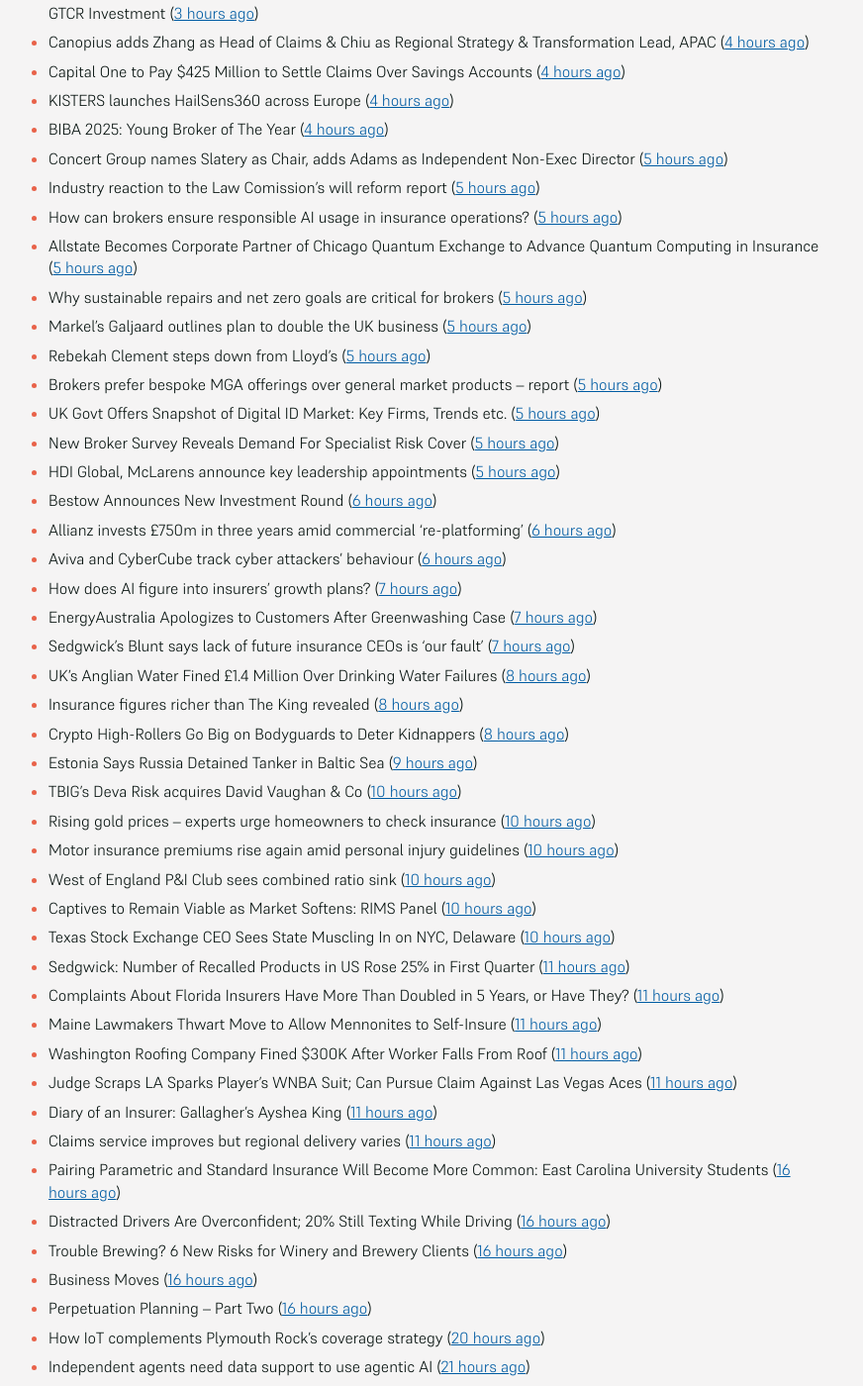
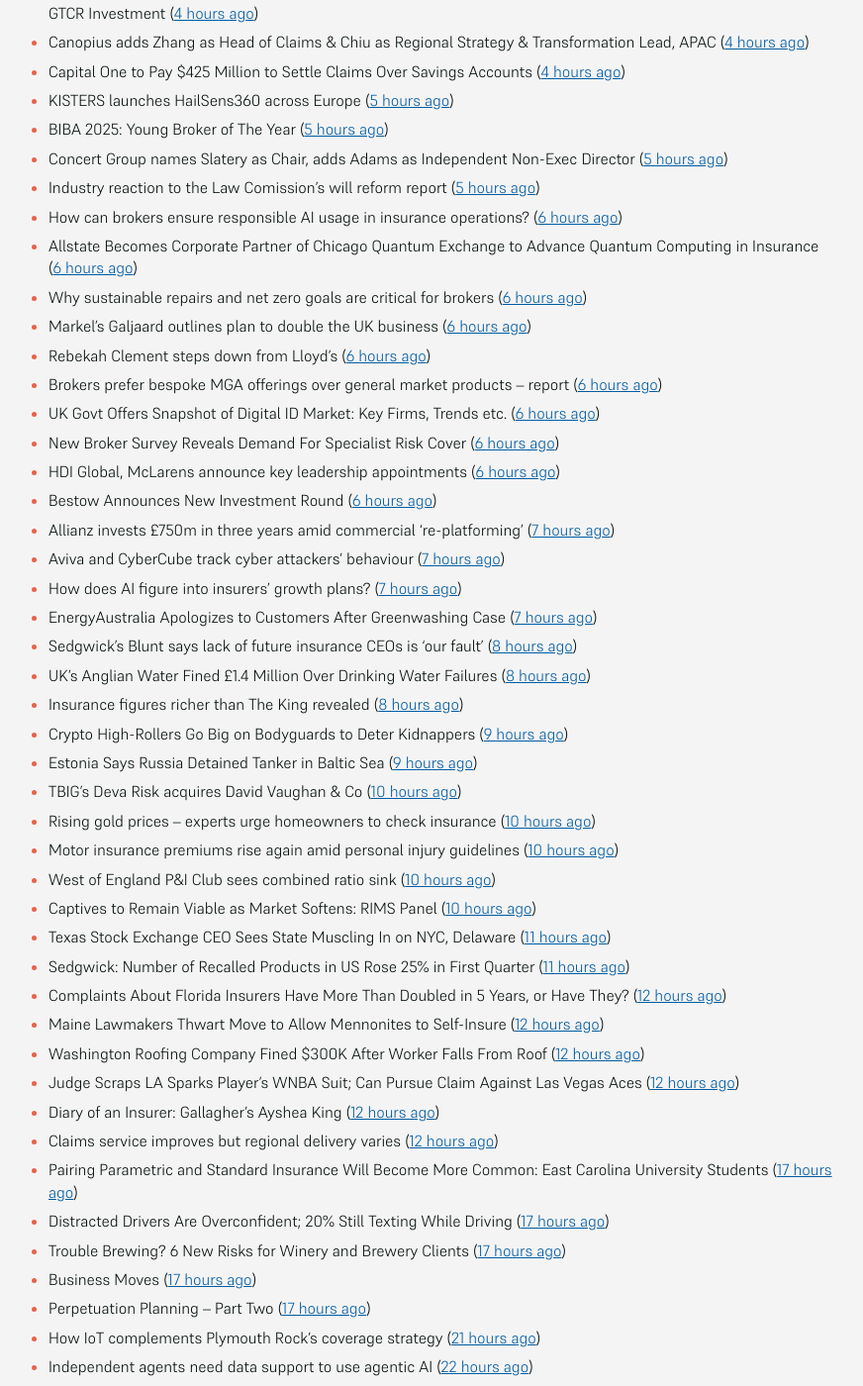
Before and after one commit to mat-0/feeds.thechels.uk, a Jekyll site: the page built from index.md, in a window 1280 px wide and 1400 px high, scrolled down 905 px. Shown: the whole window at 99% size, without its empty margins (215-1087 px from the left). Built offline with Jekyll 4.4.1, drawn with Linux system fonts in a browser that asks for light colours; some of the changed text lies outside the part shown.

Commit message:
New Feed

```diff
--- a/index.md
+++ b/index.md
@@ -8,72 +8,72 @@ description: Latest Updates
 [Get this as an RSS feed](/feed.rss)
 
 <!-- news_marker starts -->
-- Despite Backlash From Trump, DEI Hasn’t Disappeared at US Companies ([22 minutes ago](https://www.insurancejournal.com/news/national/2025/05/19/824379.htm))
-- Fire Destroys Mansion on a Former Louisiana Sugar Plantation ([30 minutes ago](https://www.insurancejournal.com/news/southcentral/2025/05/19/824378.htm))
-- Aon and Moody’s expand reinsurance casualty collaboration ([40 minutes ago](https://www.reinsurancene.ws/aon-and-moodys-expand-reinsurance-casualty-collaboration/))
+- Despite Backlash From Trump, DEI Hasn’t Disappeared at US Companies ([48 minutes ago](https://www.insurancejournal.com/news/national/2025/05/19/824379.htm))
+- Fire Destroys Mansion on a Former Louisiana Sugar Plantation ([56 minutes ago](https://www.insurancejournal.com/news/southcentral/2025/05/19/824378.htm))
+- Aon and Moody’s expand reinsurance casualty collaboration ([1 hours ago](https://www.reinsurancene.ws/aon-and-moodys-expand-reinsurance-casualty-collaboration/))
 - Boroughs appointed Vice Chairman of Chubb Group, Hogan promoted to CIO ([1 hours ago](https://www.reinsurancene.ws/boroughs-appointed-vice-chairman-of-chubb-group-hogan-promoted-to-cio/))
-- April investments highlight growing appetite for China’s re/insurance sector ([1 hours ago](https://www.reinsurancene.ws/april-investments-highlight-growing-appetite-for-chinas-re-insurance-sector/))
-- Zurich targeting 30% SME growth in 2025 ([1 hours ago](https://www.postonline.co.uk/news/7957779/zurich-targeting-30-sme-growth-in-2025))
-- Aviva Partners with CyberCube to Enhance Cyber Threat Detection and Exposure Management ([1 hours ago](https://www.insurtechinsights.com/aviva-partners-with-cybercube-to-enhance-cyber-threat-detection-and-exposure-management/))
-- M&S’ Slow Recovery From Cyberattack Puts it at Risk of Lasting Damage ([1 hours ago](https://www.insurancejournal.com/news/international/2025/05/19/824356.htm))
+- April investments highlight growing appetite for China’s re/insurance sector ([2 hours ago](https://www.reinsurancene.ws/april-investments-highlight-growing-appetite-for-chinas-re-insurance-sector/))
+- Zurich targeting 30% SME growth in 2025 ([2 hours ago](https://www.postonline.co.uk/news/7957779/zurich-targeting-30-sme-growth-in-2025))
+- Aviva Partners with CyberCube to Enhance Cyber Threat Detection and Exposure Management ([2 hours ago](https://www.insurtechinsights.com/aviva-partners-with-cybercube-to-enhance-cyber-threat-detection-and-exposure-management/))
+- M&S’ Slow Recovery From Cyberattack Puts it at Risk of Lasting Damage ([2 hours ago](https://www.insurancejournal.com/news/international/2025/05/19/824356.htm))
 - New Partnership Aims to Boost In-Car Chip Security ([2 hours ago](https://insurance-edge.net/2025/05/19/new-partnership-aims-to-boost-in-car-chip-security/))
 - Aon appoints Neil Maynard as Chief Broking Officer, Aviation ([2 hours ago](https://www.reinsurancene.ws/aon-appoints-neil-maynard-as-chief-broking-officer-aviation/))
-- VIG bids for majority stake in Moldasig ([2 hours ago](https://www.reinsurancene.ws/vig-bids-for-majority-stake-in-moldasig/))
-- UK Legal Aid Hack Includes ‘Significant Amount’ of Personal Data ([2 hours ago](https://www.insurancejournal.com/news/international/2025/05/19/824353.htm))
+- VIG bids for majority stake in Moldasig ([3 hours ago](https://www.reinsurancene.ws/vig-bids-for-majority-stake-in-moldasig/))
+- UK Legal Aid Hack Includes ‘Significant Amount’ of Personal Data ([3 hours ago](https://www.insurancejournal.com/news/international/2025/05/19/824353.htm))
 - Inigo, Johnson & Johnson backed Motion Specialty becomes Lloyd’s coverholder ([3 hours ago](https://www.reinsurancene.ws/inigo-johnson-johnson-backed-motion-specialty-becomes-lloyds-coverholder/))
 - How Aviva is redefining mid-market support ([3 hours ago](https://www.insurancebusinessmag.com/uk/news/breaking-news/how-aviva-is-redefining-midmarket-support-535375.aspx))
 - People Moves: Castillo to Head Protecdiv’s Construction; Snyder Joins Mass. Workers’ Comp Council ([3 hours ago](https://www.insurancejournal.com/news/east/2025/05/19/823716.htm))
 - Q1 Shows ‘Clear’ Signs of Commercial P/C Softening, Says CIAB ([3 hours ago](https://www.insurancejournal.com/news/national/2025/05/19/824328.htm))
 - Severe Weather Leaves at Least 27 Dead, Including 18 in Kentucky ([3 hours ago](https://www.insurancejournal.com/news/southeast/2025/05/19/824341.htm))
-- Aviva Highlights The Loss of Lawns and Gardens ([3 hours ago](https://insurance-edge.net/2025/05/19/aviva-highlights-the-loss-of-lawns-and-gardens/))
-- I’m very positive on where the legacy market is and where it’s going: RiverStone International Group CFO ([3 hours ago](https://www.reinsurancene.ws/im-very-positive-on-where-the-legacy-market-is-and-where-its-going-riverstone-international-group-cfo/))
-- Storms, Tornadoes Hit Kentucky and St. Louis as More Weather Approaches ([3 hours ago](https://www.insurancejournal.com/news/southeast/2025/05/19/824329.htm))
-- TELUS Health Acquires Workplace Options in $500 Million Deal, Accelerates Global Wellbeing Ambitions with GTCR Investment ([3 hours ago](https://www.insurtechinsights.com/telus-health-acquires-workplace-options-in-500-million-deal-accelerates-global-wellbeing-ambitions-with-gtcr-investment/))
+- Aviva Highlights The Loss of Lawns and Gardens ([4 hours ago](https://insurance-edge.net/2025/05/19/aviva-highlights-the-loss-of-lawns-and-gardens/))
+- I’m very positive on where the legacy market is and where it’s going: RiverStone International Group CFO ([4 hours ago](https://www.reinsurancene.ws/im-very-positive-on-where-the-legacy-market-is-and-where-its-going-riverstone-international-group-cfo/))
+- Storms, Tornadoes Hit Kentucky and St. Louis as More Weather Approaches ([4 hours ago](https://www.insurancejournal.com/news/southeast/2025/05/19/824329.htm))
+- TELUS Health Acquires Workplace Options in $500 Million Deal, Accelerates Global Wellbeing Ambitions with GTCR Investment ([4 hours ago](https://www.insurtechinsights.com/telus-health-acquires-workplace-options-in-500-million-deal-accelerates-global-wellbeing-ambitions-with-gtcr-investment/))
 - Canopius adds Zhang as Head of Claims & Chiu as Regional Strategy & Transformation Lead, APAC ([4 hours ago](https://www.reinsurancene.ws/canopius-adds-zhang-as-head-of-claims-chiu-as-regional-strategy-transformation-lead-apac/))
 - Capital One to Pay $425 Million to Settle Claims Over Savings Accounts ([4 hours ago](https://www.insurancejournal.com/news/east/2025/05/19/824323.htm))
-- KISTERS launches HailSens360 across Europe ([4 hours ago](https://www.reinsurancene.ws/kisters-launches-hailsens360-across-europe/))
-- BIBA 2025: Young Broker of The Year ([4 hours ago](https://insurance-edge.net/2025/05/19/biba-2025-young-broker-of-the-year/))
+- KISTERS launches HailSens360 across Europe ([5 hours ago](https://www.reinsurancene.ws/kisters-launches-hailsens360-across-europe/))
+- BIBA 2025: Young Broker of The Year ([5 hours ago](https://insurance-edge.net/2025/05/19/biba-2025-young-broker-of-the-year/))
 - Concert Group names Slatery as Chair, adds Adams as Independent Non-Exec Director ([5 hours ago](https://www.reinsurancene.ws/concert-group-names-slatery-as-chair-adds-adams-as-independent-non-exec-director/))
 - Industry reaction to the Law Comission’s will reform report ([5 hours ago](https://ifamagazine.com/industry-reaction-to-the-law-comissions-will-reform-report/))
-- How can brokers ensure responsible AI usage in insurance operations? ([5 hours ago](https://www.insurancebusinessmag.com/uk/news/technology/how-can-brokers-ensure-responsible-ai-usage-in-insurance-operations-536137.aspx))
-- Allstate Becomes Corporate Partner of Chicago Quantum Exchange to Advance Quantum Computing in Insurance ([5 hours ago](https://www.insurtechinsights.com/allstate-becomes-corporate-partner-of-chicago-quantum-exchange-to-advance-quantum-computing-in-insurance/))
-- Why sustainable repairs and net zero goals are critical for brokers ([5 hours ago](https://www.insurancebusinessmag.com/uk/news/environmental/why-sustainable-repairs-and-net-zero-goals-are-critical-for-brokers-536136.aspx))
-- Markel’s Galjaard outlines plan to double the UK business ([5 hours ago](https://www.postonline.co.uk/news/7957775/markels-galjaard-outlines-plan-to-double-the-uk-business))
-- Rebekah Clement steps down from Lloyd's ([5 hours ago](https://www.insurancebusinessmag.com/uk/news/breaking-news/rebekah-clement-steps-down-from-lloyds-536135.aspx))
-- Brokers prefer bespoke MGA offerings over general market products – report ([5 hours ago](https://www.insurancebusinessmag.com/uk/news/breaking-news/brokers-prefer-bespoke-mga-offerings-over-general-market-products--report-536134.aspx))
-- UK Govt Offers Snapshot of Digital ID Market: Key Firms, Trends etc. ([5 hours ago](https://insurance-edge.net/2025/05/19/uk-govt-offers-snapshot-of-digital-id-market-key-firms-trends-etc/))
-- New Broker Survey Reveals Demand For Specialist Risk Cover ([5 hours ago](https://insurance-edge.net/2025/05/19/new-broker-survey-reveals-demand-for-specialist-risk-cover/))
-- HDI Global, McLarens announce key leadership appointments ([5 hours ago](https://www.insurancebusinessmag.com/uk/news/breaking-news/hdi-global-mclarens-announce-key-leadership-appointments-536132.aspx))
+- How can brokers ensure responsible AI usage in insurance operations? ([6 hours ago](https://www.insurancebusinessmag.com/uk/news/technology/how-can-brokers-ensure-responsible-ai-usage-in-insurance-operations-536137.aspx))
+- Allstate Becomes Corporate Partner of Chicago Quantum Exchange to Advance Quantum Computing in Insurance ([6 hours ago](https://www.insurtechinsights.com/allstate-becomes-corporate-partner-of-chicago-quantum-exchange-to-advance-quantum-computing-in-insurance/))
+- Why sustainable repairs and net zero goals are critical for brokers ([6 hours ago](https://www.insurancebusinessmag.com/uk/news/environmental/why-sustainable-repairs-and-net-zero-goals-are-critical-for-brokers-536136.aspx))
+- Markel’s Galjaard outlines plan to double the UK business ([6 hours ago](https://www.postonline.co.uk/news/7957775/markels-galjaard-outlines-plan-to-double-the-uk-business))
+- Rebekah Clement steps down from Lloyd's ([6 hours ago](https://www.insurancebusinessmag.com/uk/news/breaking-news/rebekah-clement-steps-down-from-lloyds-536135.aspx))
+- Brokers prefer bespoke MGA offerings over general market products – report ([6 hours ago](https://www.insurancebusinessmag.com/uk/news/breaking-news/brokers-prefer-bespoke-mga-offerings-over-general-market-products--report-536134.aspx))
+- UK Govt Offers Snapshot of Digital ID Market: Key Firms, Trends etc. ([6 hours ago](https://insurance-edge.net/2025/05/19/uk-govt-offers-snapshot-of-digital-id-market-key-firms-trends-etc/))
+- New Broker Survey Reveals Demand For Specialist Risk Cover ([6 hours ago](https://insurance-edge.net/2025/05/19/new-broker-survey-reveals-demand-for-specialist-risk-cover/))
+- HDI Global, McLarens announce key leadership appointments ([6 hours ago](https://www.insurancebusinessmag.com/uk/news/breaking-news/hdi-global-mclarens-announce-key-leadership-appointments-536132.aspx))
 - Bestow Announces New Investment Round ([6 hours ago](https://insurance-edge.net/2025/05/19/bestow-announces-new-investment-round/))
-- Allianz invests £750m in three years amid commercial ‘re-platforming’ ([6 hours ago](https://www.postonline.co.uk/news/7957771/allianz-invests-ps750m-in-three-years-amid-commercial-replatforming))
-- Aviva and CyberCube track cyber attackers’ behaviour ([6 hours ago](https://www.postonline.co.uk/news/7957778/aviva-and-cybercube-track-cyber-attackers-behaviour))
+- Allianz invests £750m in three years amid commercial ‘re-platforming’ ([7 hours ago](https://www.postonline.co.uk/news/7957771/allianz-invests-ps750m-in-three-years-amid-commercial-replatforming))
+- Aviva and CyberCube track cyber attackers’ behaviour ([7 hours ago](https://www.postonline.co.uk/news/7957778/aviva-and-cybercube-track-cyber-attackers-behaviour))
 - How does AI figure into insurers' growth plans? ([7 hours ago](https://www.dig-in.com/list/how-does-ai-figure-into-insurers-growth-plans))
 - EnergyAustralia Apologizes to Customers After Greenwashing Case ([7 hours ago](https://www.insurancejournal.com/news/international/2025/05/19/824194.htm))
-- Sedgwick’s Blunt says lack of future insurance CEOs is ‘our fault’ ([7 hours ago](https://www.postonline.co.uk/news/7957772/sedgwicks-blunt-says-lack-of-future-insurance-ceos-is-our-fault))
+- Sedgwick’s Blunt says lack of future insurance CEOs is ‘our fault’ ([8 hours ago](https://www.postonline.co.uk/news/7957772/sedgwicks-blunt-says-lack-of-future-insurance-ceos-is-our-fault))
 - UK’s Anglian Water Fined £1.4 Million Over Drinking Water Failures ([8 hours ago](https://www.insurancejournal.com/news/international/2025/05/19/824185.htm))
 - Insurance figures richer than The King revealed ([8 hours ago](https://www.postonline.co.uk/news/7957777/insurance-figures-richer-than-the-king-revealed))
-- Crypto High-Rollers Go Big on Bodyguards to Deter Kidnappers ([8 hours ago](https://www.insurancejournal.com/news/international/2025/05/19/824178.htm))
+- Crypto High-Rollers Go Big on Bodyguards to Deter Kidnappers ([9 hours ago](https://www.insurancejournal.com/news/international/2025/05/19/824178.htm))
 - Estonia Says Russia Detained Tanker in Baltic Sea ([9 hours ago](https://www.insurancejournal.com/news/international/2025/05/19/824175.htm))
 - TBIG's Deva Risk acquires David Vaughan & Co ([10 hours ago](https://www.insurancebusinessmag.com/uk/news/breaking-news/tbigs-deva-risk-acquires-david-vaughan-and-co-536120.aspx))
 - Rising gold prices – experts urge homeowners to check insurance ([10 hours ago](https://www.insurancebusinessmag.com/uk/news/property-insurance/rising-gold-prices--experts-urge-homeowners-to-check-insurance-536119.aspx))
 - Motor insurance premiums rise again amid personal injury guidelines ([10 hours ago](https://www.insurancebusinessmag.com/uk/news/auto-motor/motor-insurance-premiums-rise-again-amid-personal-injury-guidelines-536118.aspx))
 - West of England P&I Club sees combined ratio sink ([10 hours ago](https://www.insurancebusinessmag.com/uk/news/marine/west-of-england-pandi-club-sees-combined-ratio-sink-536117.aspx))
 - Captives to Remain Viable as Market Softens: RIMS Panel ([10 hours ago](https://www.insurancejournal.com/news/national/2025/05/19/823940.htm))
-- Texas Stock Exchange CEO Sees State Muscling In on NYC, Delaware ([10 hours ago](https://www.insurancejournal.com/news/southcentral/2025/05/19/824129.htm))
+- Texas Stock Exchange CEO Sees State Muscling In on NYC, Delaware ([11 hours ago](https://www.insurancejournal.com/news/southcentral/2025/05/19/824129.htm))
 - Sedgwick: Number of Recalled Products in US Rose 25% in First Quarter ([11 hours ago](https://www.insurancejournal.com/news/national/2025/05/19/824155.htm))
-- Complaints About Florida Insurers Have More Than Doubled in 5 Years, or Have They? ([11 hours ago](https://www.insurancejournal.com/news/southeast/2025/05/19/824138.htm))
-- Maine Lawmakers Thwart Move to Allow Mennonites to Self-Insure ([11 hours ago](https://www.insurancejournal.com/news/east/2025/05/19/824161.htm))
-- Washington Roofing Company Fined $300K After Worker Falls From Roof ([11 hours ago](https://www.insurancejournal.com/news/west/2025/05/19/823964.htm))
-- Judge Scraps LA Sparks Player’s WNBA Suit; Can Pursue Claim Against Las Vegas Aces ([11 hours ago](https://www.insurancejournal.com/news/west/2025/05/19/824106.htm))
-- Diary of an Insurer: Gallagher’s Ayshea King ([11 hours ago](https://www.postonline.co.uk/broker/7957466/diary-of-an-insurer-gallaghers-ayshea-king))
-- Claims service improves but regional delivery varies ([11 hours ago](https://www.postonline.co.uk/claims/7957673/claims-service-improves-but-regional-delivery-varies))
-- Pairing Parametric and Standard Insurance Will Become More Common: East Carolina University Students ([16 hours ago](https://www.insurancejournal.com/magazines/mag-features/2025/05/19/823760.htm))
-- Distracted Drivers Are Overconfident; 20% Still Texting While Driving ([16 hours ago](https://www.insurancejournal.com/magazines/mag-features/2025/05/19/823759.htm))
-- Trouble Brewing? 6 New Risks for Winery and Brewery Clients ([16 hours ago](https://www.insurancejournal.com/magazines/mag-features/2025/05/19/823758.htm))
-- Business Moves ([16 hours ago](https://www.insurancejournal.com/magazines/mag-business-moves/2025/05/19/823757.htm))
-- Perpetuation Planning – Part Two ([16 hours ago](https://www.insurancejournal.com/magazines/mag-features/2025/05/19/823756.htm))
-- How IoT complements Plymouth Rock's coverage strategy ([20 hours ago](https://www.dig-in.com/news/plymouth-rock-uses-iot-technology-to-manage-risks))
-- Independent agents need data support to use agentic AI ([21 hours ago](https://www.dig-in.com/news/independent-agents-need-data-support-to-use-agentic-ai))
+- Complaints About Florida Insurers Have More Than Doubled in 5 Years, or Have They? ([12 hours ago](https://www.insurancejournal.com/news/southeast/2025/05/19/824138.htm))
+- Maine Lawmakers Thwart Move to Allow Mennonites to Self-Insure ([12 hours ago](https://www.insurancejournal.com/news/east/2025/05/19/824161.htm))
+- Washington Roofing Company Fined $300K After Worker Falls From Roof ([12 hours ago](https://www.insurancejournal.com/news/west/2025/05/19/823964.htm))
+- Judge Scraps LA Sparks Player’s WNBA Suit; Can Pursue Claim Against Las Vegas Aces ([12 hours ago](https://www.insurancejournal.com/news/west/2025/05/19/824106.htm))
+- Diary of an Insurer: Gallagher’s Ayshea King ([12 hours ago](https://www.postonline.co.uk/broker/7957466/diary-of-an-insurer-gallaghers-ayshea-king))
+- Claims service improves but regional delivery varies ([12 hours ago](https://www.postonline.co.uk/claims/7957673/claims-service-improves-but-regional-delivery-varies))
+- Pairing Parametric and Standard Insurance Will Become More Common: East Carolina University Students ([17 hours ago](https://www.insurancejournal.com/magazines/mag-features/2025/05/19/823760.htm))
+- Distracted Drivers Are Overconfident; 20% Still Texting While Driving ([17 hours ago](https://www.insurancejournal.com/magazines/mag-features/2025/05/19/823759.htm))
+- Trouble Brewing? 6 New Risks for Winery and Brewery Clients ([17 hours ago](https://www.insurancejournal.com/magazines/mag-features/2025/05/19/823758.htm))
+- Business Moves ([17 hours ago](https://www.insurancejournal.com/magazines/mag-business-moves/2025/05/19/823757.htm))
+- Perpetuation Planning – Part Two ([17 hours ago](https://www.insurancejournal.com/magazines/mag-features/2025/05/19/823756.htm))
+- How IoT complements Plymouth Rock's coverage strategy ([21 hours ago](https://www.dig-in.com/news/plymouth-rock-uses-iot-technology-to-manage-risks))
+- Independent agents need data support to use agentic AI ([22 hours ago](https://www.dig-in.com/news/independent-agents-need-data-support-to-use-agentic-ai))
 - Basel Committee resists US pressure to downplay climate risk ([3 days ago](https://www.dig-in.com/articles/basel-committee-resists-us-pressure-to-downplay-climate-risk))
 - Cable Insurance Teams Up with TruckerCloud to Enhance Telematics Capabilities ([3 days ago](https://www.insurtechinsights.com/cable-insurance-teams-up-with-truckercloud-to-enhance-telematics-capabilities/))
 - McLarens aims for net zero by 2050 ([3 days ago](https://www.postonline.co.uk/news/7957770/mclarens-aims-for-net-zero-by-2050))
```
